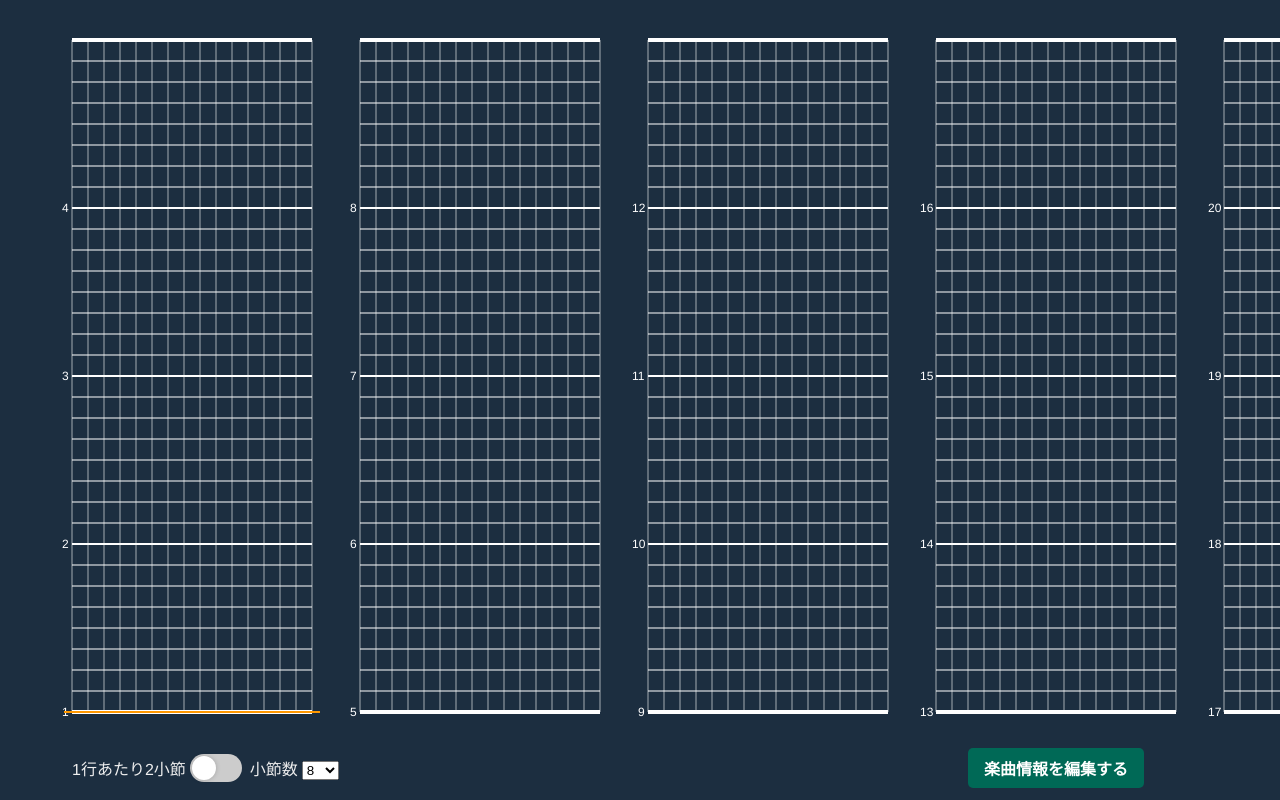
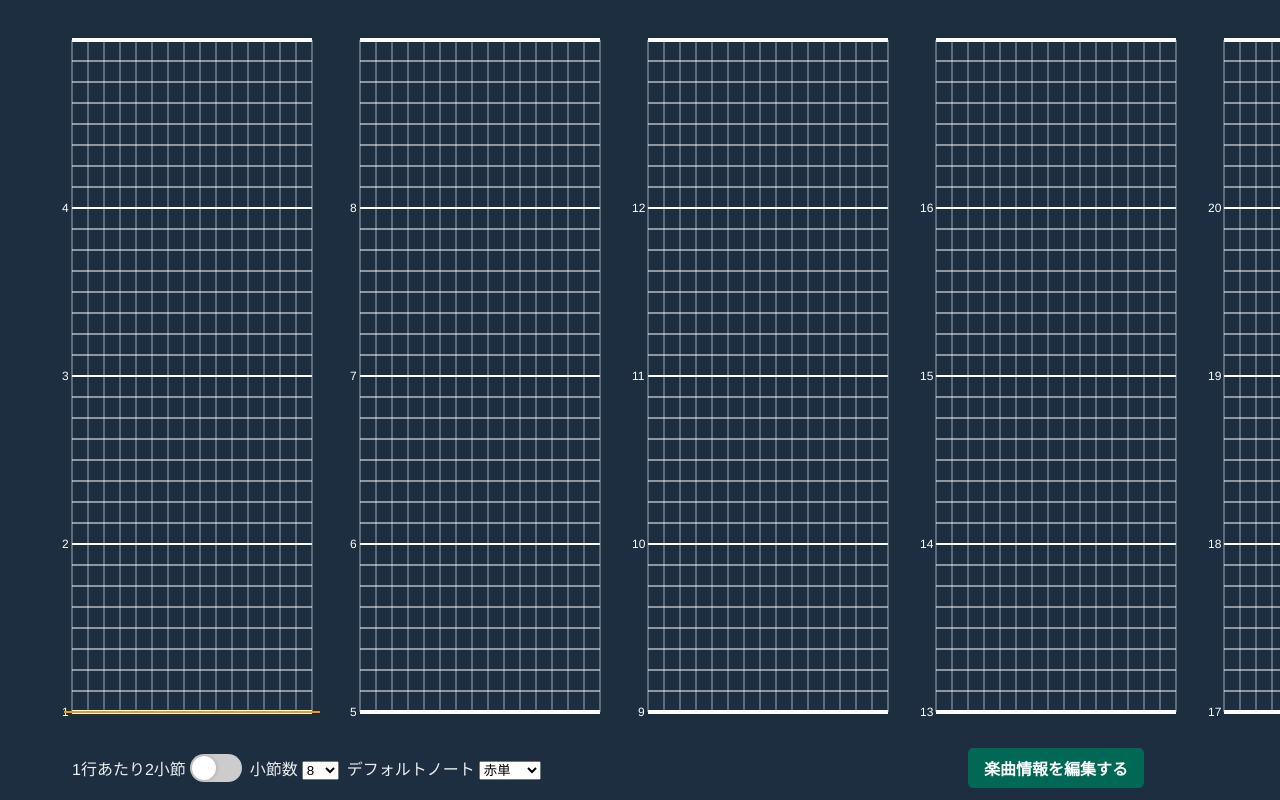
Before and after one commit to sa2taka/ReSWitchEditor, a Vue app: page / in a window 1280 px wide. Built offline with nearby package versions, Linux system fonts and the light colour scheme.

Commit message:
:sparkles: Add default note

```diff
--- a/src/App.vue
+++ b/src/App.vue
@@ -22,6 +22,18 @@
           <option value="4">16</option>
           <option value="6">24</option>
           <option value="8">32</option>
+        </select>
+      </div>
+
+      <div class="default-note">
+        <span style="margin-left: 8px;margin-right: 4px">デフォルトノート</span>
+        <select :value="state.defaultNote" @input="handleDefaultNoteChange">
+          <option selected value="red-single">赤単</option>
+          <option value="blue-single">青単</option>
+          <option value="purple-single">紫単</option>
+          <option value="red-slide">赤スラ</option>
+          <option value="blue-slide">青スラ</option>
+          <option value="purple-slide">紫スラ</option>
         </select>
       </div>
 
@@ -51,6 +63,14 @@ type MusicState = {
   now: number;
 };
 
+type DefaultNote =
+  | 'red-single'
+  | 'blue-single'
+  | 'purple-single'
+  | 'red-slide'
+  | 'blue-slide'
+  | 'purple-slide';
+
 export default defineComponent({
   name: 'App',
   components: {
@@ -61,11 +81,16 @@ export default defineComponent({
     const audio = new Audio();
     const notesManager = new NotesManager();
 
-    const state = reactive<{ info: MusicInfo; quantize: Quantize }>({
+    const state = reactive<{
+      info: MusicInfo;
+      quantize: Quantize;
+      defaultNote: DefaultNote;
+    }>({
       info: infoItem
         ? JSON.parse(infoItem)
         : { name: '', bpm: 120, musicFile: '' },
       quantize: 2,
+      defaultNote: 'red-single',
     });
     const audioState = reactive<MusicState>({
       now: 0,
@@ -115,6 +140,12 @@ export default defineComponent({
       state.quantize = value;
     };
 
+    const handleDefaultNoteChange = (event: Event) => {
+      const value = (event.target! as HTMLInputElement).value as DefaultNote;
+      state.defaultNote = value;
+      notesManager.setDefaultNote(value);
+    };
+
     window.addEventListener('keyup', (event: KeyboardEvent) => {
       if (event.keyCode === 32) {
         if (audio.isPlaying) {
@@ -161,6 +192,7 @@ export default defineComponent({
       handleModalOutClick,
       handleEditButtonClick,
       handleQuantizeSelect,
+      handleDefaultNoteChange,
     };
   },
 });
--- a/src/libs/notesManager.ts
+++ b/src/libs/notesManager.ts
@@ -1,6 +1,13 @@
 import { Note, Quantize } from '../types';
 export class NotesManager {
   notes: (Note | 'none')[] = [];
+  _defaultNote:
+    | 'red-single'
+    | 'blue-single'
+    | 'purple-single'
+    | 'red-slide'
+    | 'blue-slide'
+    | 'purple-slide' = 'red-single';
 
   public setNote(measure: number, line: number, quantize: Quantize) {
     if (measure < 0) {
@@ -20,78 +27,161 @@ export class NotesManager {
       const noneLength = normalizationMeasure - length;
       const noneArray = new Array(noneLength).fill('none');
       this.notes = this.notes.concat(noneArray);
-      this.notes.push({
-        color: 'red',
-        type: 'single',
-        line,
-      });
+      const note = this.generateDefaultNote(line);
+      this.notes.push(note);
     } else {
       this.setExistantNote(normalizationMeasure, line);
     }
   }
 
-  public setExistantNote(normalizationMeasure: number, line: number) {
+  public setDefaultNote(
+    defaultNote:
+      | 'red-single'
+      | 'blue-single'
+      | 'purple-single'
+      | 'red-slide'
+      | 'blue-slide'
+      | 'purple-slide'
+  ) {
+    this._defaultNote = defaultNote;
+  }
+
+  generateDefaultNote(line: number): Note {
+    switch (this._defaultNote) {
+      case 'red-single':
+        return {
+          color: 'red',
+          type: 'single',
+          line,
+        };
+      case 'blue-single':
+        return {
+          color: 'blue',
+          type: 'single',
+          line,
+        };
+      case 'purple-single':
+        return {
+          color: 'purple',
+          type: 'single',
+          line,
+        };
+      case 'red-slide':
+        return {
+          color: 'red',
+          type: 'sequence',
+          line,
+        };
+      case 'blue-slide':
+        return {
+          color: 'blue',
+          type: 'sequence',
+          line,
+        };
+      case 'purple-slide':
+        return {
+          color: 'purple',
+          type: 'sequence',
+          line,
+        };
+    }
+  }
+
+  setExistantNote(normalizationMeasure: number, line: number) {
     const existantNote = this.notes[normalizationMeasure];
+    const defaultNote = this.generateDefaultNote(line);
 
     if (existantNote === 'none') {
-      this.notes[normalizationMeasure] = {
-        color: 'red',
-        type: 'single',
-        line,
-      };
+      this.notes[normalizationMeasure] = defaultNote;
     } else if (existantNote.line !== line) {
-      this.notes[normalizationMeasure] = {
-        color: 'red',
-        type: 'single',
-        line,
-      };
+      this.notes[normalizationMeasure] = defaultNote;
     } else if (existantNote.color === 'red' && existantNote.type === 'single') {
-      this.notes[normalizationMeasure] = {
-        color: 'blue',
-        type: 'single',
-        line,
-      };
+      let note: Note | 'none';
+      if (this._defaultNote === 'blue-single') {
+        note = 'none';
+      } else {
+        note = {
+          color: 'blue',
+          type: 'single',
+          line,
+        };
+      }
+      this.notes[normalizationMeasure] = note;
     } else if (
       existantNote.color === 'blue' &&
       existantNote.type === 'single'
     ) {
-      this.notes[normalizationMeasure] = {
-        color: 'purple',
-        type: 'single',
-        line,
-      };
+      let note: Note | 'none';
+      if (this._defaultNote === 'purple-single') {
+        note = 'none';
+      } else {
+        note = {
+          color: 'purple',
+          type: 'single',
+          line,
+        };
+      }
+      this.notes[normalizationMeasure] = note;
     } else if (
       existantNote.color === 'purple' &&
       existantNote.type === 'single'
     ) {
-      this.notes[normalizationMeasure] = {
-        color: 'red',
-        type: 'sequence',
-        line,
-      };
+      let note: Note | 'none';
+      if (this._defaultNote === 'red-slide') {
+        note = 'none';
+      } else {
+        note = {
+          color: 'red',
+          type: 'sequence',
+          line,
+        };
+      }
+      this.notes[normalizationMeasure] = note;
     } else if (
       existantNote.color === 'red' &&
       existantNote.type === 'sequence'
     ) {
-      this.notes[normalizationMeasure] = {
-        color: 'blue',
-        type: 'sequence',
-        line,
-      };
+      let note: Note | 'none';
+      if (this._defaultNote === 'blue-slide') {
+        note = 'none';
+      } else {
+        note = {
+          color: 'blue',
+          type: 'sequence',
+          line,
+        };
+      }
+      this.notes[normalizationMeasure] = note;
     } else if (
       existantNote.color === 'blue' &&
       existantNote.type === 'sequence'
     ) {
-      this.notes[normalizationMeasure] = {
-        color: 'purple',
-        type: 'sequence',
-        line,
-      };
+      let note: Note | 'none';
+      if (this._defaultNote === 'purple-slide') {
+        note = 'none';
+      } else {
+        note = {
+          color: 'purple',
+          type: 'sequence',
+          line,
+        };
+      }
+      this.notes[normalizationMeasure] = note;
     } else if (
       existantNote.color === 'purple' &&
       existantNote.type === 'sequence'
     ) {
-      this.notes[normalizationMeasure] = 'none';
+      let note: Note | 'none';
+      if (this._defaultNote === 'red-single') {
+        note = 'none';
+      } else {
+        note = {
+          color: 'red',
+          type: 'single',
+          line,
+        };
+      }
+      this.notes[normalizationMeasure] = note;
     }
   }
 }
```
